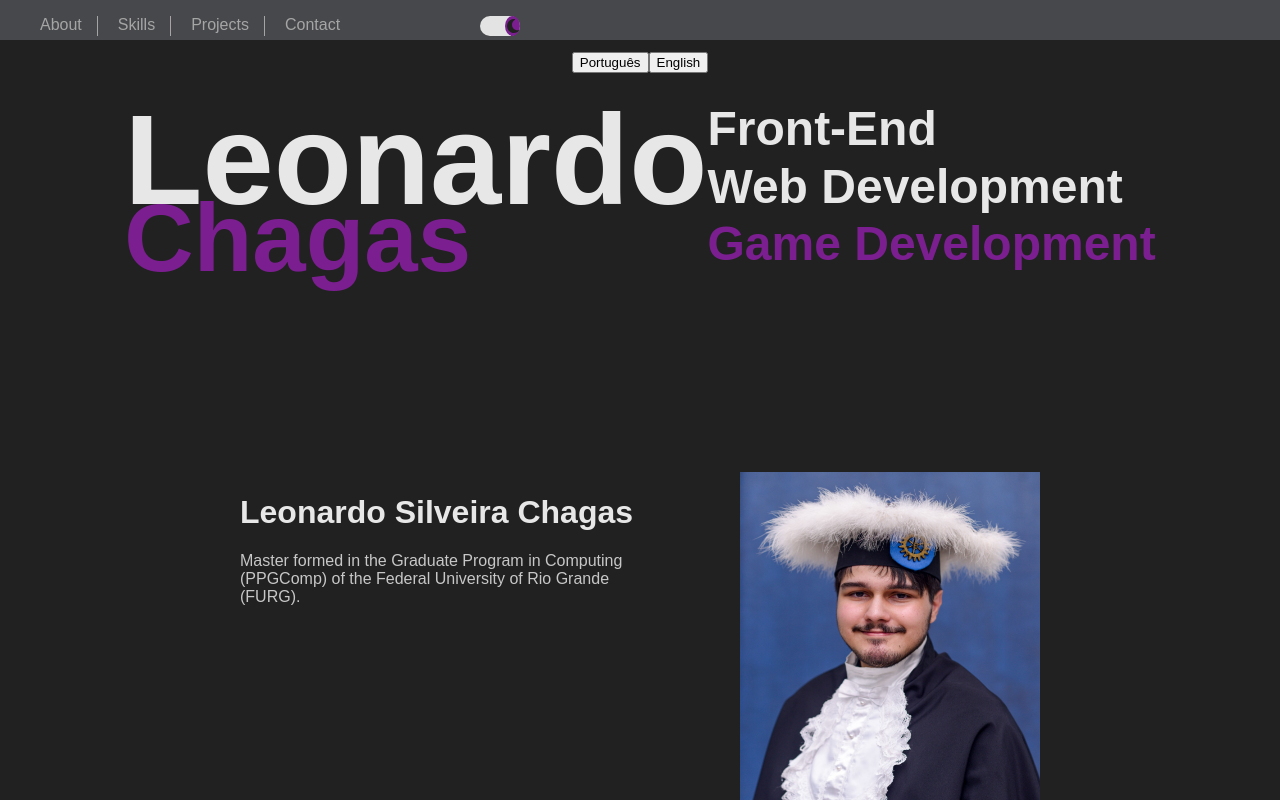
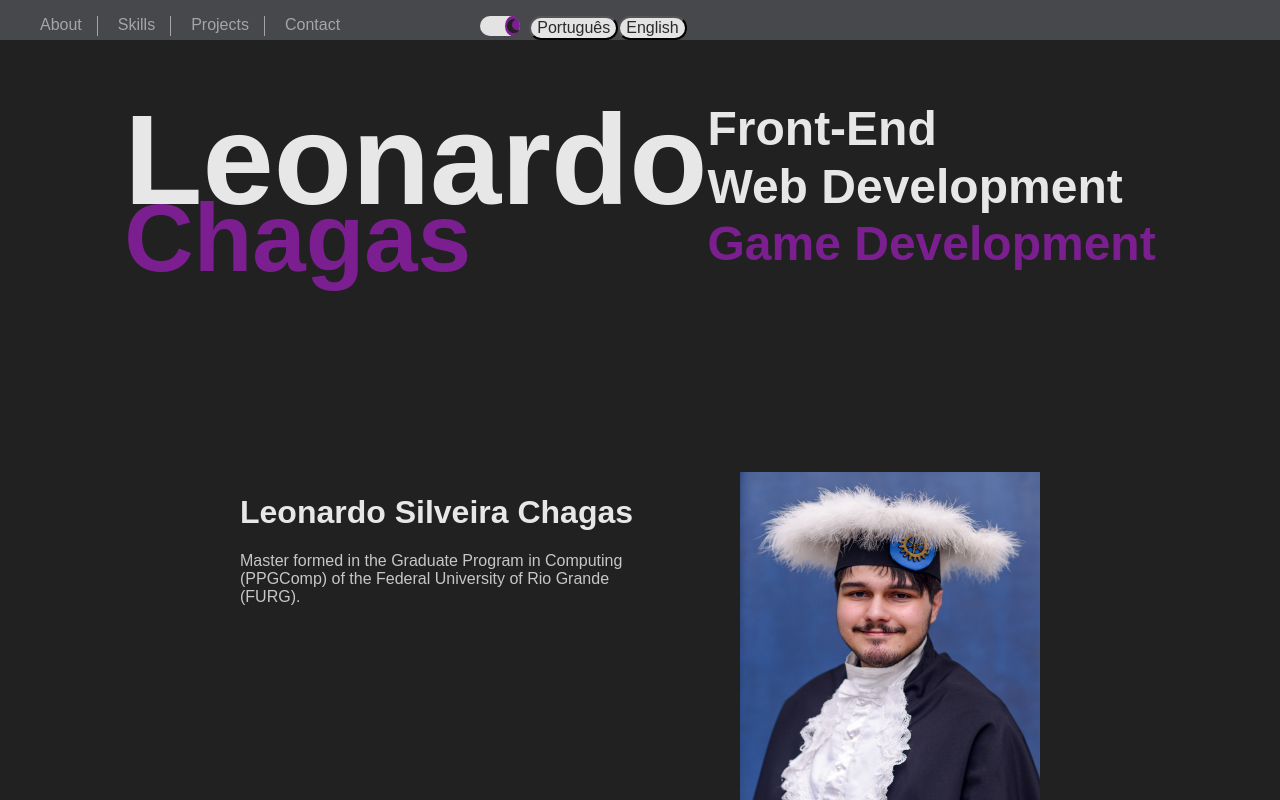
Before and after one commit to Leonardo-chagas/Web-Portfolio, a React (Vite) app in the folder portfolio/: page / in a window 1280 px wide. Shown: the top 800 px of the page. Built offline with nearby package versions, Linux system fonts and the light colour scheme.

Commit message:
mudou a aparência dos botões de mudança de linguagem

```diff
--- a/portfolio/src/components/LanguageSelector.js
+++ b/portfolio/src/components/LanguageSelector.js
@@ -1,5 +1,6 @@
 import React from "react";
 import '../css/Container.css'
+import "../css/LanguageSelector.css"
 import { useTranslation } from "react-i18next";
 
 function LanguageSelector(){
@@ -15,7 +16,7 @@ function LanguageSelector(){
     }
 
     return(
-        <div class='centerTitle'>
+        <div id='languageContainer'>
             {languages.map((lng) => {
                 return <button class={lng.code == i18n.language ? 'selected' : ''} key={lng.code} onClick={() => ChangeLanguage(lng.code)}>{lng.lang}</button>
             })}
--- a/portfolio/src/components/Navbar.js
+++ b/portfolio/src/components/Navbar.js
@@ -45,8 +45,12 @@ function Navbar({navFunction, isChecked, handleChange}) {
                     </div>
                 </li>
             </ul>
+
+
+            <LanguageSelector/>
+
             <Toggle isChecked={isChecked} handleChange={handleChange}/>
-            <LanguageSelector/>
+
         </nav>
 
         {/* <Outlet/> */}
--- /dev/null
+++ b/portfolio/src/css/LanguageSelector.css
@@ -0,0 +1,27 @@
+#languageContainer {
+    position: absolute;
+    display: flex;
+    flex-direction: row;
+    justify-content: center;
+    top: 1em;
+    left: 30em;
+    width: 20%;
+}
+
+button {
+    background-color: var(--toggle-bg);
+    border: 1;
+    border-radius: 30px;
+    font-family: Arial, Helvetica, sans-serif;
+    font-size: medium;
+    color: var(--button-text-color);
+    cursor: pointer;
+}
+
+.selected {
+    background-color: var(--highlight-color);
+    border: 1;
+    border-radius: 30px;
+    font-family: Arial, Helvetica, sans-serif;
+    font-size: medium;
+}
--- a/portfolio/src/css/Navbar.css
+++ b/portfolio/src/css/Navbar.css
@@ -1,7 +1,8 @@
 ul {
     display: flex;
     flex-direction: row;
-    width: 20cm;
+    /* width: 20cm; */
+    width: 30%;
     list-style: none;
 }
 
@@ -55,6 +56,7 @@ nav {
     height: 5%;
     width: 100%;
     padding: .1px 0;
+    justify-content: space-between;
 }
 
 .navWrapper {
--- a/portfolio/src/index.css
+++ b/portfolio/src/index.css
@@ -13,6 +13,7 @@ body {
   --link-color: #A5A5A5;
   --primary-text-color: #E7E7E7;
   --secondary-text-color: #C7C7C7;
+  --button-text-color: #2A2A2A;
   --highlight-color: #7B1F90;
   --toggle-bg: #E3E3E3;
   --toggle-fg: #7B1F90;
@@ -24,6 +25,7 @@ body {
   --link-color: #5E5E5E;
   --primary-text-color: #2A2A2A;
   --secondary-text-color: #424242;
+  --button-text-color: #E7E7E7;
   --highlight-color: #7B1F90;
   --toggle-bg: #212121;
   --toggle-fg: #7B1F90;
```
